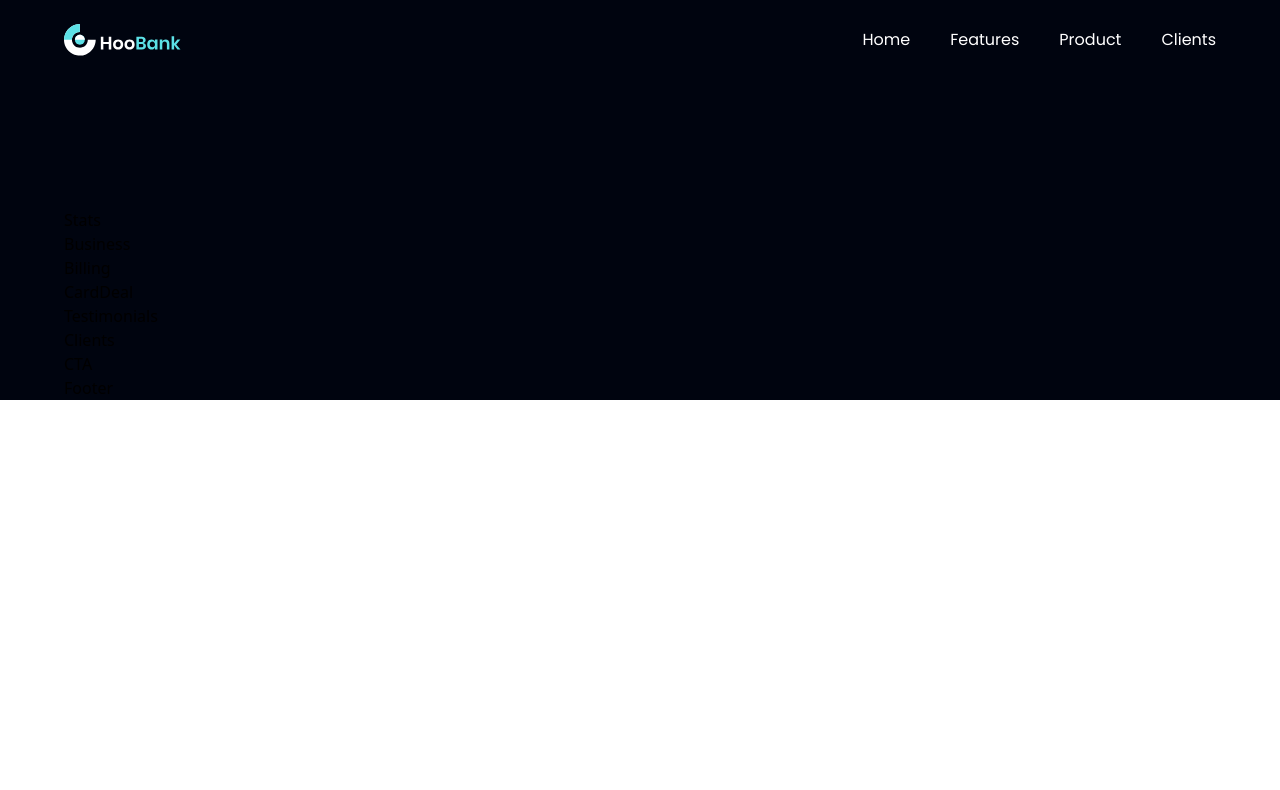
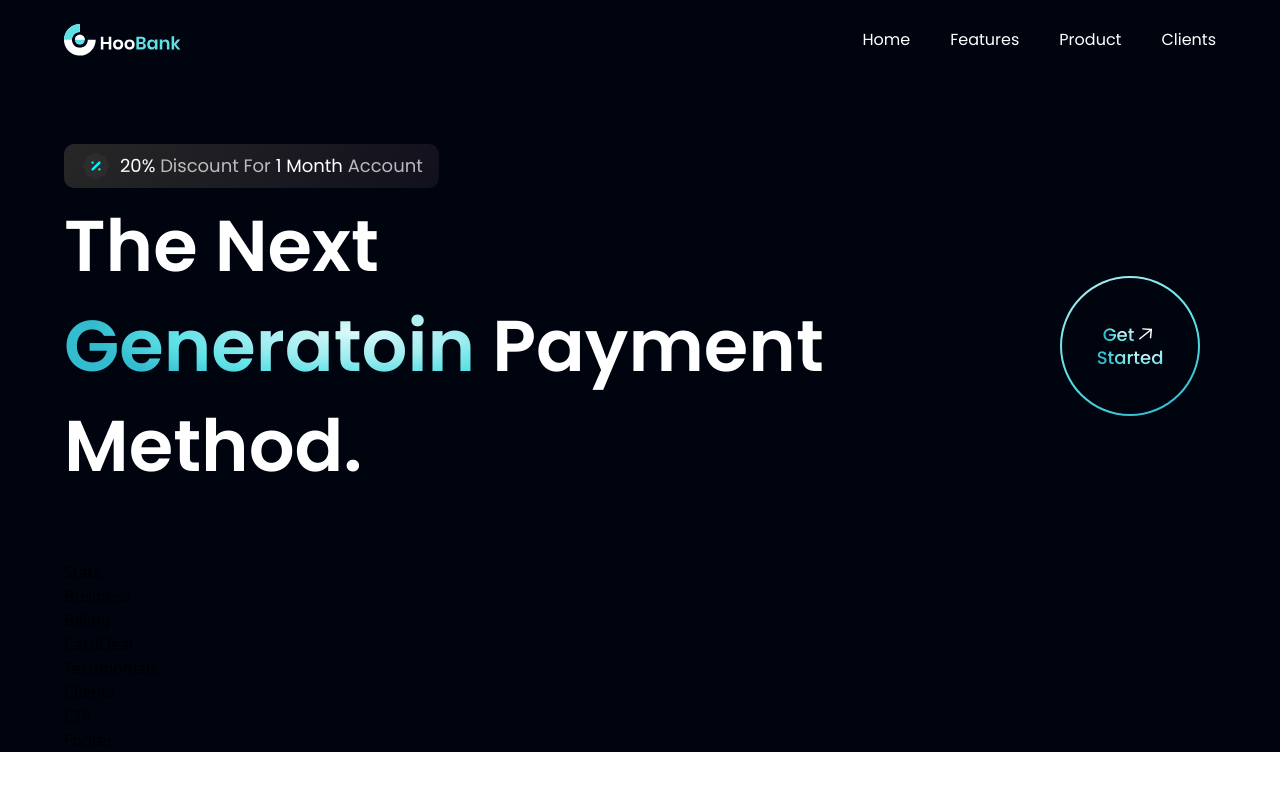
Before and after one commit to Vivek-Anil-Kalal/Bank-Payment-Form, a React (Vite) app in the folder bank_modern_app/: page / in a window 1280 px wide. Shown: the top 790 px of the page. Built offline with nearby package versions, Linux system fonts and the light colour scheme.

Commit message:
Get Started Button Completed

```diff
--- a/bank_modern_app/src/components/GetStarted.jsx
+++ b/bank_modern_app/src/components/GetStarted.jsx
@@ -1,8 +1,23 @@
 import React from 'react'
+import styles from '../style'
+import { arrowUp } from '../assets'
 
 const GetStarted = () => {
   return (
-    <div>GetStarted</div>
+    <div className={`${styles.flexCenter} w-[140px] h-[140px] rounded-full bg-blue-gradient p-[2px] curson-pointer`}>
+      <div className={`${styles.flexCenter} flex-col bg-primary w-[100%] h-[100%] rounded-full`}>
+        <div className={`${styles.flexStart} flex-row`}>
+          <p className="font-poppins font-medium text-[18px] leading-[23px]">
+            <span className='text-gradient'>Get </span>
+          </p>
+          <img src={arrowUp} alt="arrowUp" className="w-[23px] h-[23px] object-contain" />
+        </div>
+        <p className="font-poppins font-medium text-[18px] leading-[23px]">
+          <span className='text-gradient'>Started</span>
+        </p>
+      </div>
+
+    </div>
   )
 }
 
--- a/bank_modern_app/src/components/Hero.jsx
+++ b/bank_modern_app/src/components/Hero.jsx
@@ -1,13 +1,30 @@
 import React from 'react'
 import styles from '../style'
-import { discount , robot } from '../assets'
+import { discount, robot } from '../assets'
+import GetStarted from './GetStarted'
 
 const Hero = () => (
-    <section id='home' className={`flex md:flex-row flex-col ${styles.paddingY}`}>
-      <div className={`flex-1 ${styles.flexStart}`}>
-
+  <section id='home' className={`flex md:flex-row flex-col ${styles.paddingY}`}>
+    <div className={`flex-1 ${styles.flexStart} flex-col xl:px-0 sm:px-16 px-6`}>
+      <div className="flex flex-row items-center py-[6px] px-4 bg-discount-gradient rounded-[10px] mb-2">
+        <img src={discount} alt="discount" className="w-[32px] h-[32px ]" />
+        <p className={`${styles.paragraph} ml-2`}>
+          <span className="text-white">20% </span>
+          Discount For {" "}
+          <span className="text-white">1 Month </span>
+          Account
+        </p>
       </div>
-    </section>
-  )
+      <div className="flex flex-row justify-between items-center w-full">
+        {/* sm:block means that this br only work in small devices and will hidden usually  */}
+        <h1 className="flex-1 font-poppins font-semibold ss:text-[72px] text-[52px] text-white ss:leading-[100px] leading-[72px]">The Next <br className="sm:block hidden"/>  {" "}
+          <span className="text-gradient">Generatoin</span> {" "} Payment Method.</h1>
+          <div className="ss:flex hidden md:mr-4 mr-0">
+            <GetStarted />
+          </div>
+      </div>
+    </div>
+  </section>
+)
 
 export default Hero
```
